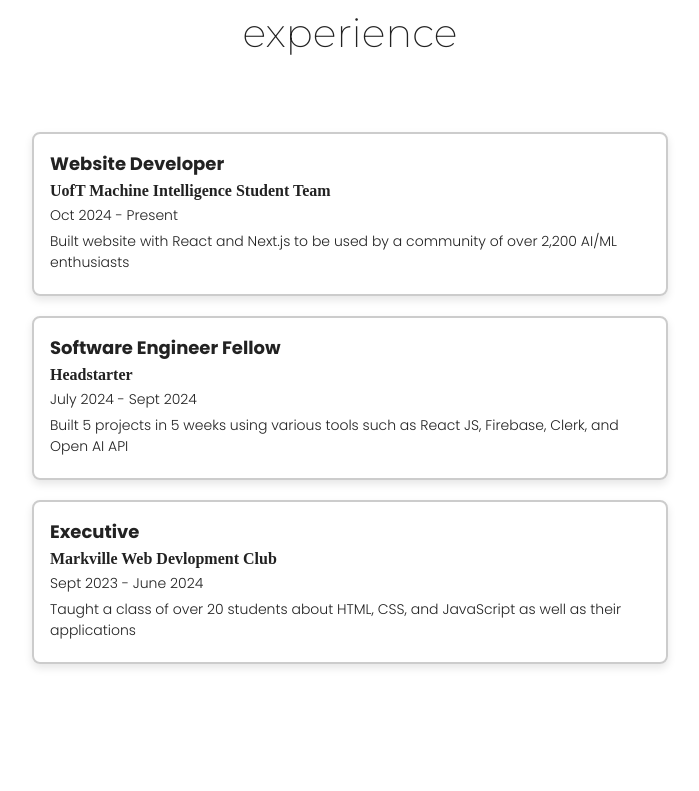
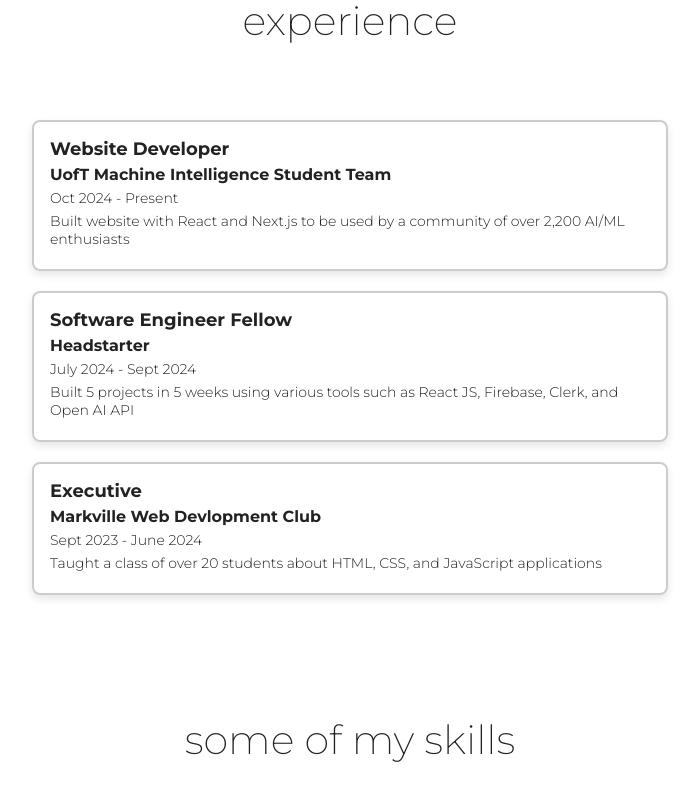
Before and after one commit to jfishB/Portfolio_V2, a React (Vite) app: page / in a window 1280 px wide. Shown: the part 1500-2291 px from the top of the page, without its empty margins (290-989 px from the left). Built offline with nearby package versions, Linux system fonts and the light colour scheme.

Commit message:
experience styling

```diff
--- a/src/App.css
+++ b/src/App.css
@@ -40,7 +40,11 @@
 }
 
 h2, h3, p {
-    font-family: 'Poppins', monospace;
+    font-family: 'Montserrat';
+}
+
+h4 {
+    font-family: 'Montserrat';
 }
 
 /* h1 {
--- a/src/main.jsx
+++ b/src/main.jsx
@@ -9,5 +9,5 @@
     <ThemeProvider>
       <App />
     </ThemeProvider>
-  </React.StrictMode>,
+  </React.StrictMode>
 )
--- a/src/sections/Experience/Experience.jsx
+++ b/src/sections/Experience/Experience.jsx
@@ -21,7 +21,7 @@
       company: "Markville Web Devlopment Club",
       duration: "Sept 2023 - June 2024",
       description:
-        "Taught a class of over 20 students about HTML, CSS, and JavaScript as well as their applications",
+        "Taught a class of over 20 students about HTML, CSS, and JavaScript applications",
     },
   ];
 
```
